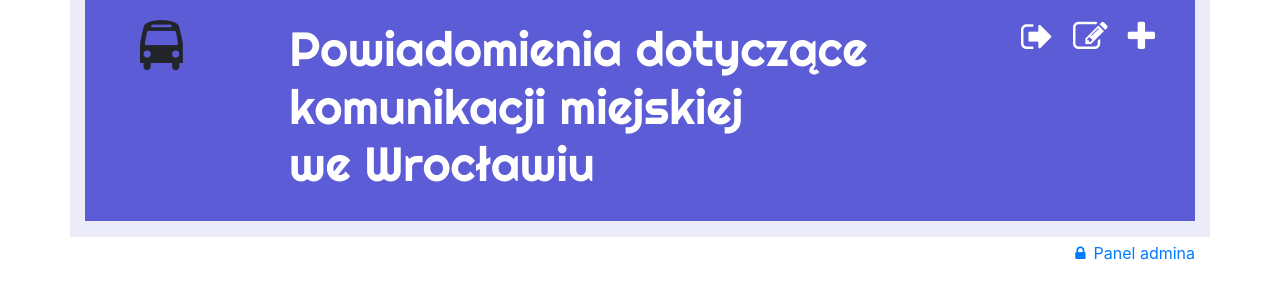
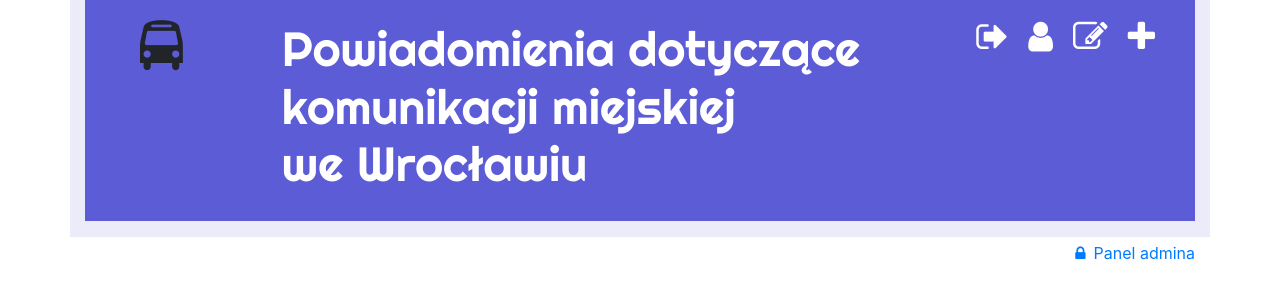
Before and after one commit to mskrzypecka/informant, a Django app: a page that uses informant/templates/informant/base.html in a window 1280 px wide. Shown: the top 300 px of the page. Run offline with Django 3.2, Linux system fonts and the light colour scheme; the visitor is signed in with stand-in values (Sample User, id 1); data that the repository does not hold is empty; some libraries are stand-ins or nearby versions.

Commit message:
profile icone added to home page

```diff
--- a/informant/templates/informant/base.html
+++ b/informant/templates/informant/base.html
@@ -17,6 +17,7 @@
                 {% if user.is_authenticated %}
                     <a href="{% url 'post_new' %}" class="top-menu"><i class="fa fa-plus"></i></a>
                     <a href="{% url 'post_draft_list' %}" class="top-menu"><i class="fa fa-edit"></i></a>
+                    <a href="{% url 'profile' pk=user.pk %}" class="top-menu"><i class="fa fa-user"></i></a>
                     <a href="{% url 'logout' %}" class="top-menu"><i class="fa fa-sign-out"></i></a>
                 {% endif %}
                 <div class="grid">
```
